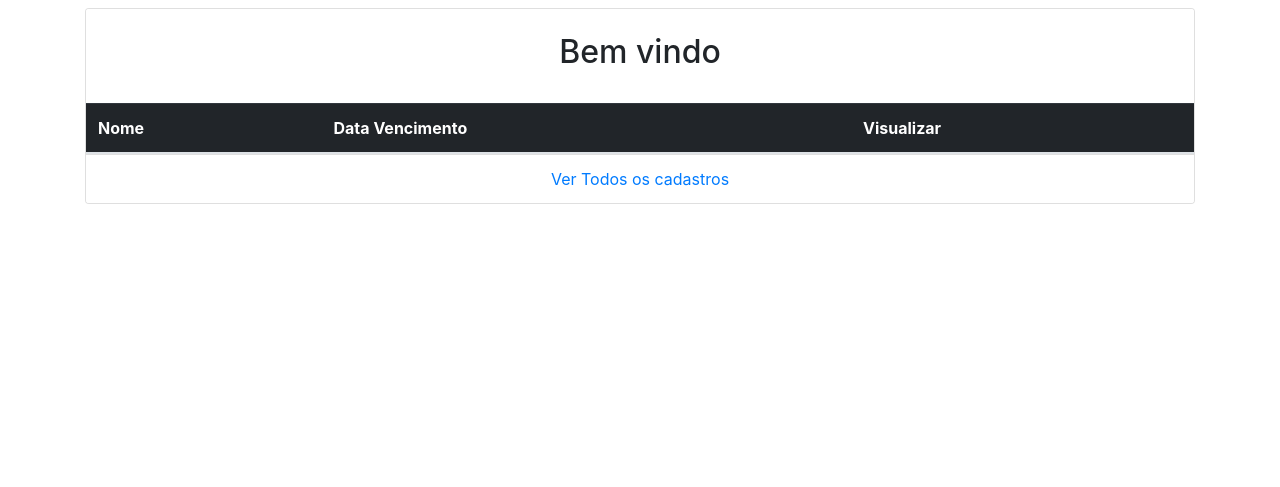
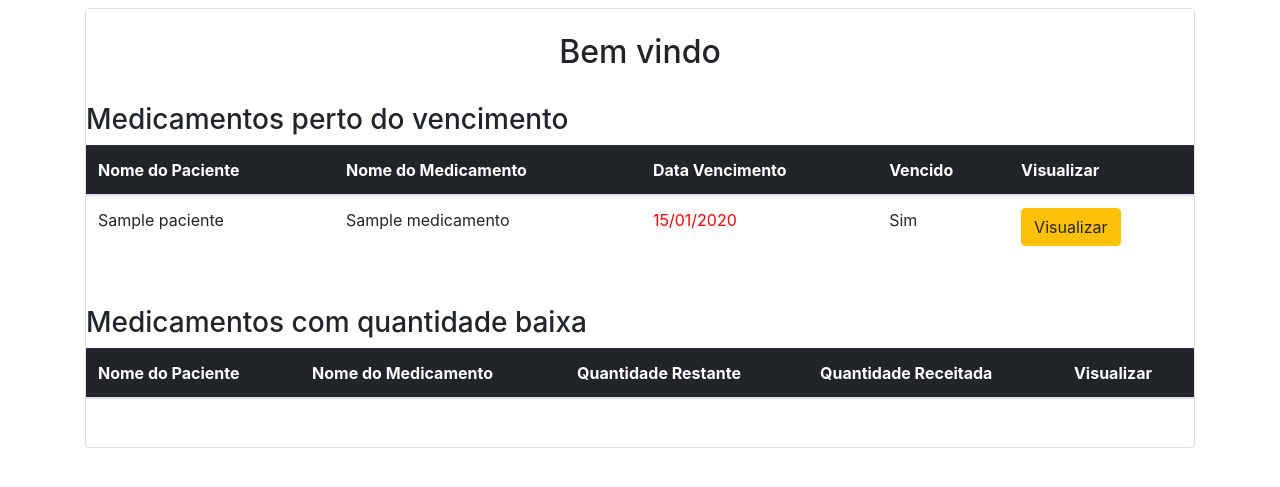
Before and after one commit to MagnoBelloni/OrganizingToCare, a Flask app: page /home in a window 1280 px wide. Shown: the part 56-543 px from the top of the page. Run offline with Flask 2, Linux system fonts and the light colour scheme; tables that the repository leaves empty hold one stand-in row (values such as "Sample post"); lists and menus that the app fills with data are empty; some libraries are stand-ins or nearby versions.

Commit message:
Feature/novos campos (#10)
* Inclusão dos campos lote e nome da pessoa que trouxe o medicamento para a tabela medicamento_estoque

* Implementação da lógica da página Home

```diff
--- a/organizingtocare/app/controllers/home.py
+++ b/organizingtocare/app/controllers/home.py
@@ -1,18 +1,22 @@
 from app import app
 from flask import render_template
-from app.models.medicamento import Medicamento
+from app.models.medicamento_estoque import MedicamentoEstoque
 from datetime import datetime, timedelta
 
 
 @app.route("/home")
 def home():
-    return render_template("home.html")
-    # filtro_vencimento_em_dias = datetime.today() + timedelta(days=15)
+    filtro_vencimento_em_dias = datetime.today() + timedelta(days=20)
 
-    # medicamentos_para_vencer = Medicamento.query.filter(
-    #     Medicamento.dataVencimento <= filtro_vencimento_em_dias).all()
+    medicamentos_para_vencer = MedicamentoEstoque.query.filter(
+        MedicamentoEstoque.dataVencimento <= filtro_vencimento_em_dias
+    ).order_by(MedicamentoEstoque.dataVencimento.asc()).all()
 
-    # for medicamento in medicamentos_para_vencer:
-    #     medicamento.vencido = medicamento.dataVencimento < datetime.today()
+    medicamentos_baixo_estoque = MedicamentoEstoque.query.filter(
+        MedicamentoEstoque.quantidadeInicial / 3 >= MedicamentoEstoque.quantidade
+    ).order_by(MedicamentoEstoque.quantidade.asc()).all()
 
-    # return render_template("home.html", medicamentos=medicamentos_para_vencer)
+    for medicamento in medicamentos_para_vencer:
+        medicamento.vencido = medicamento.dataVencimento < datetime.today()
+
+    return render_template("home.html", medicamentos_para_vencer=medicamentos_para_vencer, medicamentos_baixo_estoque=medicamentos_baixo_estoque)
--- a/organizingtocare/app/models/medicamento_estoque.py
+++ b/organizingtocare/app/models/medicamento_estoque.py
@@ -7,13 +7,17 @@ class MedicamentoEstoque(db.Model):
     dataVencimento = db.Column(db.DateTime, nullable=False)
     quantidade = db.Column(db.Integer, nullable=False)
     quantidadeInicial = db.Column(db.Integer, nullable=False)
+    lote = db.Column(db.String, nullable=False)
+    nomePessoaTrouxeMedicamento = db.Column(db.String, nullable=False)
 
     medicamento_estoque_registro_association = db.relationship('MedicamentoEstoqueRegistro', order_by='MedicamentoEstoqueRegistro.dataRegistro.desc()')
 
-    def __init__(self, medicamentoPacienteId, dataVencimento, quantidade, quantidadeInicial):
+    def __init__(self, medicamentoPacienteId, dataVencimento, quantidade, quantidadeInicial, lote, nomePessoaTrouxeMedicamento):
         self.medicamentoPacienteId = medicamentoPacienteId
         self.dataVencimento = dataVencimento
         self.quantidade = quantidade
         self.quantidadeInicial = quantidadeInicial
+        self.lote = lote
+        self.nomePessoaTrouxeMedicamento = nomePessoaTrouxeMedicamento
 
     MedicamentoPaciente = db.relationship('MedicamentoPaciente', backref=db.backref("medicamento_estoque"))
--- a/organizingtocare/app/templates/home.html
+++ b/organizingtocare/app/templates/home.html
@@ -2,54 +2,70 @@
 {% block content %}
 
 <div class="card mt-2">
+
   <!-- card header  -->
   <div class="card-header bg-white border-bottom-0 py-4">
     <h2 class="d-flex justify-content-center">Bem vindo</h2>
   </div>
+
   <!-- table  -->
+  <h3>Medicamentos perto do vencimento</h3>
   <div class="table-responsive">
-    <table class="table text-nowrap mb-0">
+    <table class="table text-nowrap mb-0 table-hover">
       <thead class="table-dark">
         <tr>
-            <th>Nome</th>
+          <th>Nome do Paciente</th>
+          <th>Nome do Medicamento</th>
           <th>Data Vencimento</th>
+          <th>Vencido</th>
           <th>Visualizar</th>
         </tr>
       </thead>
       <tbody>
-            {% for paciente in pacientes %}
+        {% for medicamento in medicamentos_para_vencer %}
         <tr>
-            <td class="align-middle"><div class="d-flex
-                align-items-center">
-                <div class="ms-3 lh-1">
-                  <h5 class="fw-bold mb-1">{{paciente.nome}}</h5>
-
-                </div>
-              </div></td>
-            <td class="align-middle">{{paciente.nomeResponsavel}}</td>
-            <td class="align-middle">{{paciente.telefoneResponsavel}}</td>
-            <td class="align-middle"><span class="badge
-                badge-warning">{{paciente.dataInternacao.strftime('%d/%m/%Y')}}</span></td>
-                <td><a href="/paciente/editar/{{paciente.id}}" class="btn btn-success">Editar</a></td>
-                <td><a href="/paciente/excluir/{{paciente.id}}" class="btn btn-danger">Excluir</a></td>
-          </tr>
-              </div>
-
-            </td>
+          <td>{{medicamento.MedicamentoPaciente.Paciente.nome}}</td>
+          <td>{{medicamento.MedicamentoPaciente.Medicamento.nome}}</td>
+          {% if medicamento.vencido %}
+            <td style="color: red;">{{medicamento.dataVencimento.strftime('%d/%m/%Y')}}</td>
+            <td>Sim</td>
+          {% endif %}
+          {% if not medicamento.vencido %}
+            <td>{{medicamento.dataVencimento.strftime('%d/%m/%Y')}}</td>
+            <td>Não</td>
+          {% endif %}
+          <td><a href="/medicamento_estoque/editar/{{medicamento.id}}" class="btn btn-warning">Visualizar</a></td>
         </tr>
         {% endfor %}
       </tbody>
     </table>
-
-    <!-- card footer  -->
-    <div class="card-footer bg-white text-center">
-        <a href="#">Ver Todos os cadastros</a>
-
   </div>
 
-
-  </div>
-
+  <!-- table  -->
+  <h3 class="mt-5 ">Medicamentos com quantidade baixa</h3>
+  <div class="table-responsive pb-5">
+    <table class="table text-nowrap mb-0 table-hover">
+      <thead class="table-dark">
+        <tr>
+          <th>Nome do Paciente</th>
+          <th>Nome do Medicamento</th>
+          <th>Quantidade Restante</th>
+          <th>Quantidade Receitada</th>
+          <th>Visualizar</th>
+        </tr>
+      </thead>
+      <tbody>
+        {% for medicamento in medicamentos_baixo_estoque %}
+        <tr>
+          <td>{{medicamento.MedicamentoPaciente.Paciente.nome}}</td>
+          <td>{{medicamento.MedicamentoPaciente.Medicamento.nome}}</td>
+          <td>{{medicamento.quantidade}}</td>
+          <td>{{medicamento.MedicamentoPaciente.quantidadeEsperada}}</td>
+          <td><a href="/medicamento_estoque/editar/{{medicamento.id}}" class="btn btn-warning">Visualizar</a></td>
+        </tr>
+        {% endfor %}
+      </tbody>
+    </table>
   </div>
 
   {% endblock %}
--- a/organizingtocare/app/templates/usuario/login.html
+++ b/organizingtocare/app/templates/usuario/login.html
@@ -21,7 +21,7 @@
               <div class="card-body p-6">
                 <div class="mb-4">
                   <a href="../index.html"><img src="../assets/images/brand/logo/logo-primary.svg" class="mb-2" alt=""></a>
-                  <p class="mb-6">Login entrar</p>
+                  <h1>Login</h1>
                 </div>
                 <!-- Form -->
                 <form action="/" method="post">
```
Also changed, not shown: organizingtocare/app/controllers/medicamento_estoque.py (+7 -1 lines), organizingtocare/app/templates/medicamento_estoque/editar.html (+8 -0 lines), organizingtocare/app/templates/medicamento_estoque/novo.html (+10 -5 lines). Lines whose indentation alone changed are shown as unchanged.
